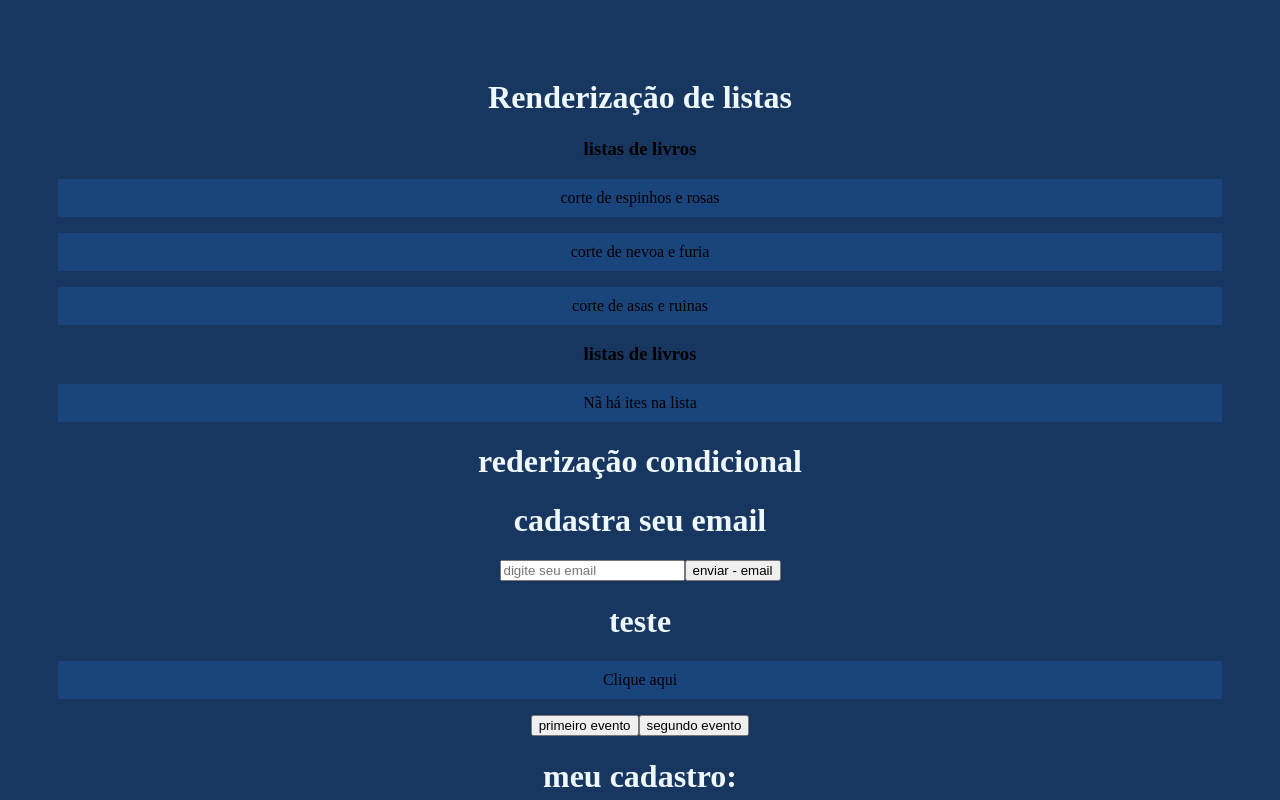
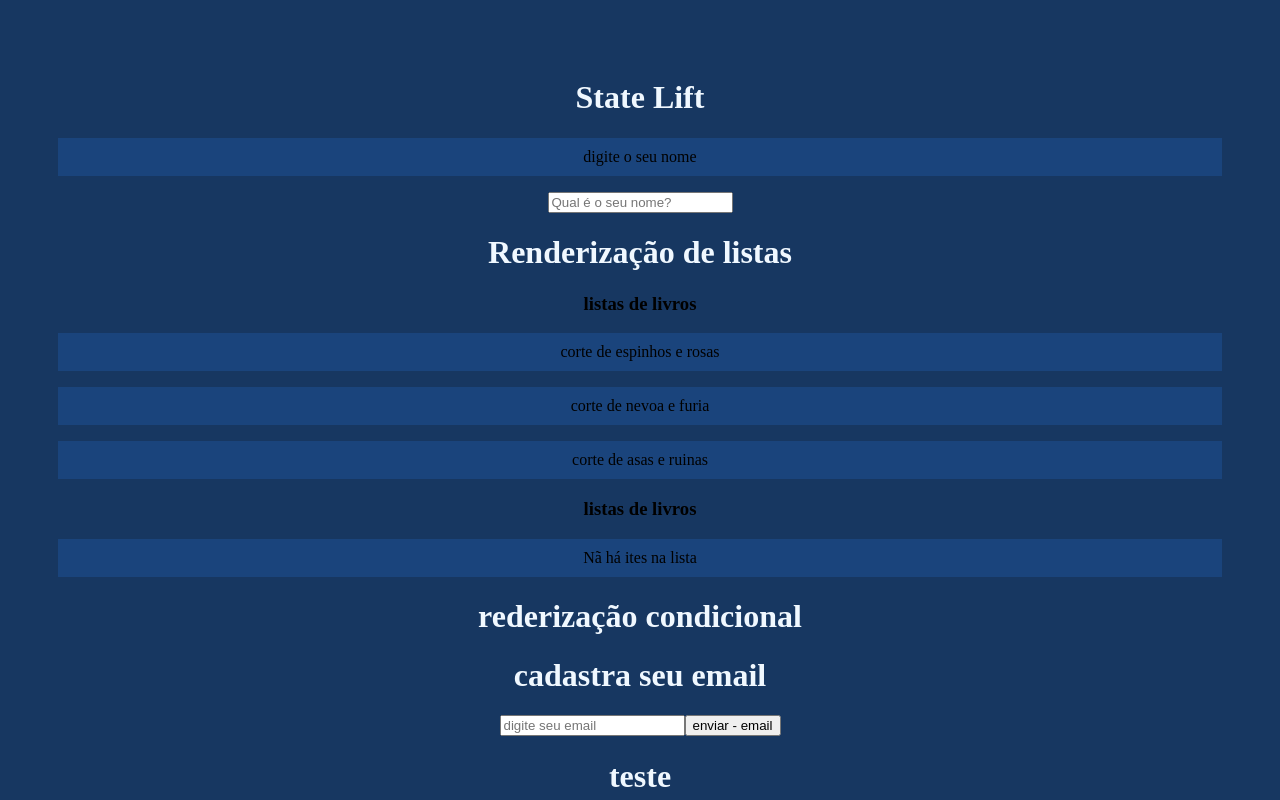
Before and after one commit to jeca16/teste, a React (Create React App) app: page / in a window 1280 px wide. Shown: the top 800 px of the page. Built offline with nearby package versions, Linux system fonts and the light colour scheme.

Commit message:
adicionar aula 14 - state lift

```diff
--- a/src/App.js
+++ b/src/App.js
@@ -7,14 +7,25 @@
 import Form from './components/Form';
 import OutraLista from './components/OutraLista';
 import Condicional from './components/Condicional';
+import { useState } from 'react';
+import SeuNome from './components/SeuNome'
+import Saudacao from'./components/Saudacao'
 
 function App() {
-  const nome = 'maria '
+  // const nome = 'maria '
 
   const meusItens = ['corte de espinhos e rosas', 'corte de nevoa e furia', 'corte de asas e ruinas']
 
+  const [nome, setNome] = useState()
   return (
     <div className="App">
+      <h1>State Lift</h1>
+      <SeuNome setNome = {setNome}/>
+      <Saudacao nome ={nome}/>
+
+
+
+
       <h1>Renderização de listas</h1>
       <OutraLista itens = {meusItens}/>
       <OutraLista itens = {[]}/>
--- /dev/null
+++ b/src/components/Saudacao.js
@@ -0,0 +1,14 @@
+function Saudacao ({nome}){
+
+    function gerarSaudacao(algumNome){
+        return`hello ${algumNome} darling`
+    }
+
+    return(
+        <>
+            {nome && <p> {gerarSaudacao(nome)}</p>}
+        </>
+    )
+}
+
+export default Saudacao
--- /dev/null
+++ b/src/components/SeuNome.js
@@ -0,0 +1,12 @@
+function SeuNome ({setNome}){
+    return(
+        <div>
+            <p>digite o seu nome</p>
+            <input type = "text" placeholder = "Qual é o seu nome?"
+            onChange ={(e)=> setNome(e.target.value)}></input>
+
+        </div>
+    )
+}
+
+export default SeuNome
```
